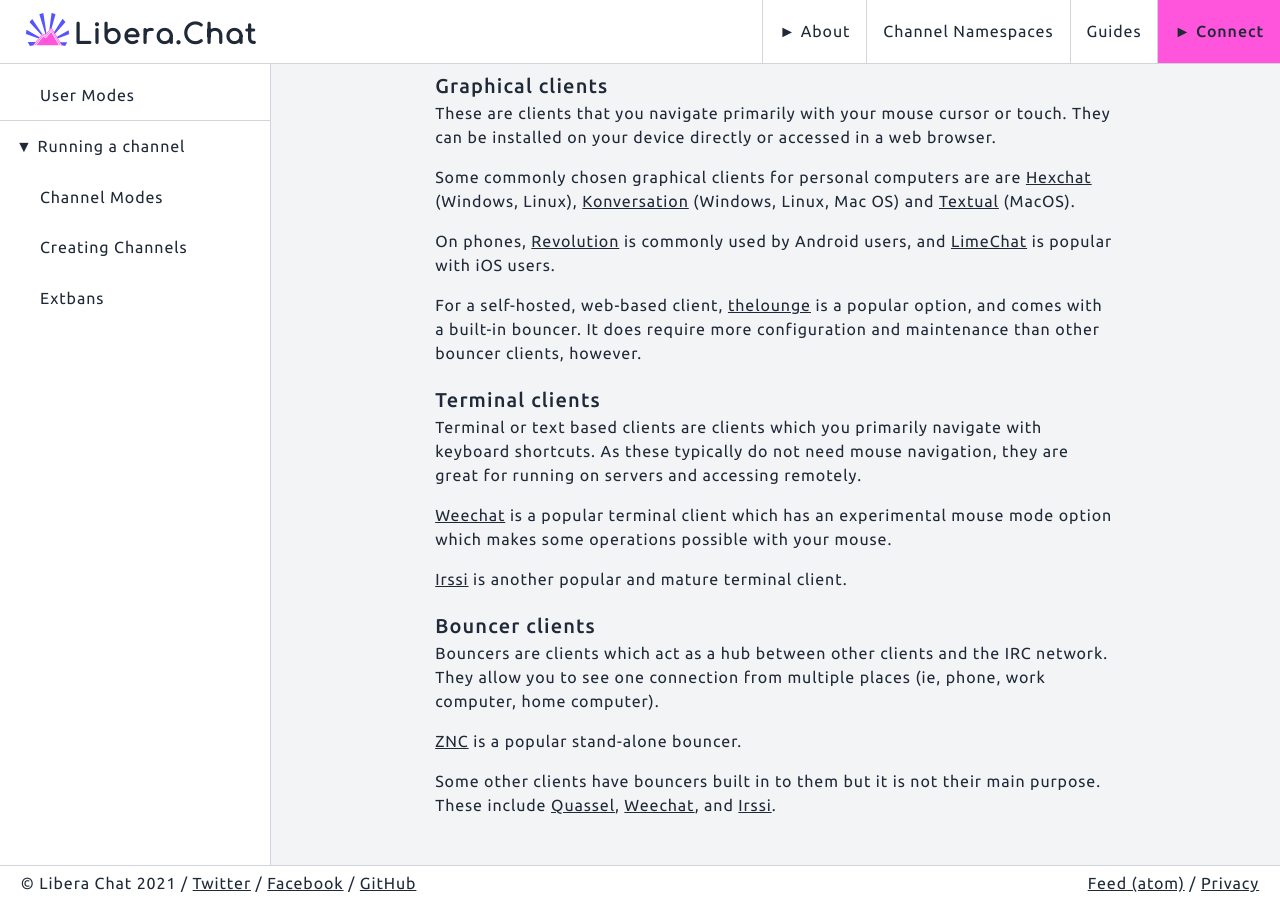
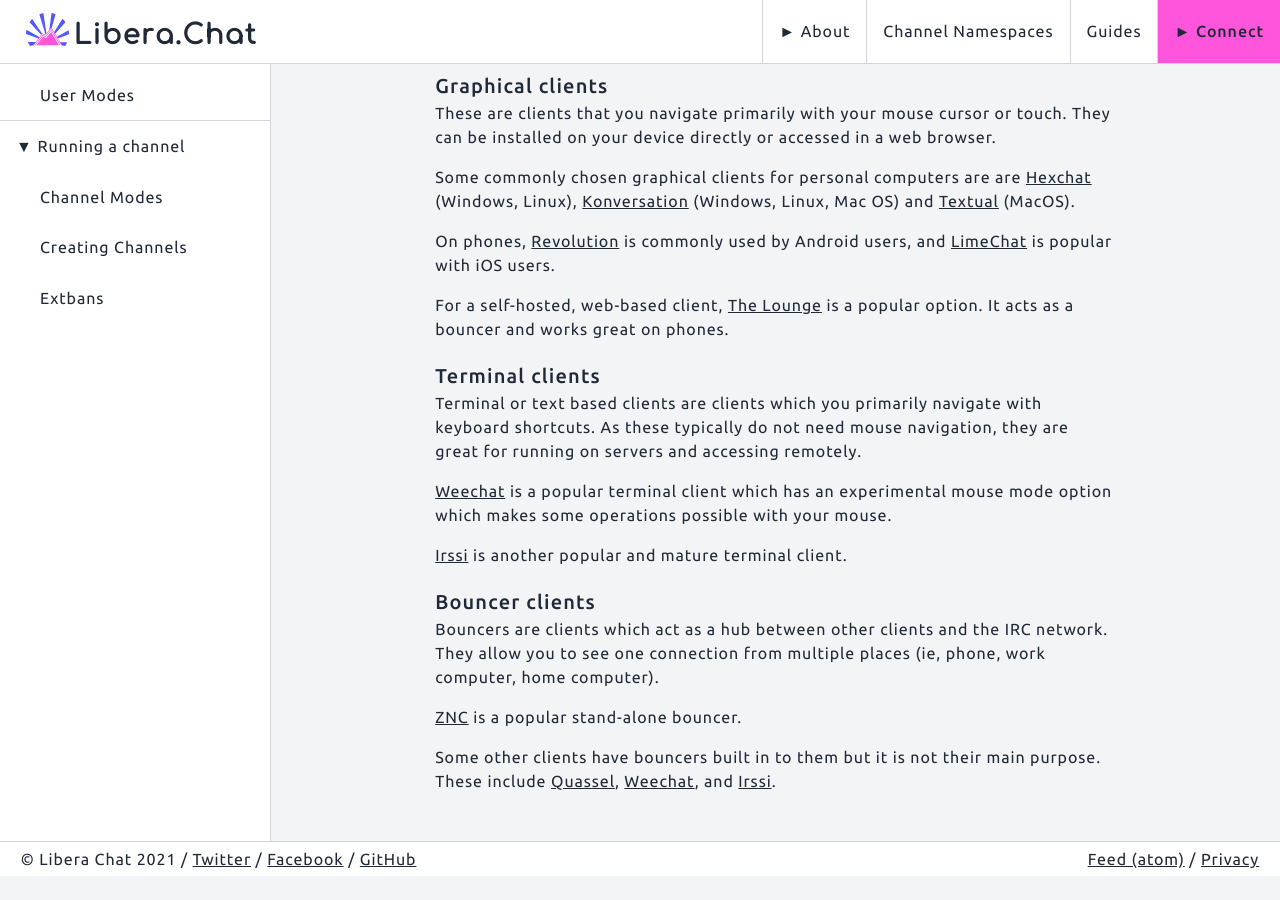
Before and after one commit to Libera-Chat/libera-chat.github.io, a Jekyll site: the page built from content/_guides/clients.md, in a window 1280 px wide and 900 px high, scrolled down 611 px. Built offline with Jekyll 4.4.1, drawn with Linux system fonts in a browser that asks for light colours; after the commit the page ends 1487 px from its top, so only the background shows below that.

Commit message:
Update content/_guides/clients.md
Co-authored-by: Pavel Djundik <xPaw@users.noreply.github.com>

```diff
--- a/content/_guides/clients.md
+++ b/content/_guides/clients.md
@@ -45,10 +45,8 @@
 [LimeChat](https://apps.apple.com/ch/app/limechat-irc-client/id298766460) is
 popular with iOS users.
 
-For a self-hosted, web-based client, [thelounge](https://thelounge.chat/) is
-a popular option, and comes with a built-in bouncer. It does require more
-configuration and maintenance than other bouncer clients, however.
-
+For a self-hosted, web-based client, [The Lounge](https://thelounge.chat/) is
+a popular option. It acts as a bouncer and works great on phones.
 ### Terminal clients
 
 Terminal or text based clients are clients which you primarily navigate with
```
